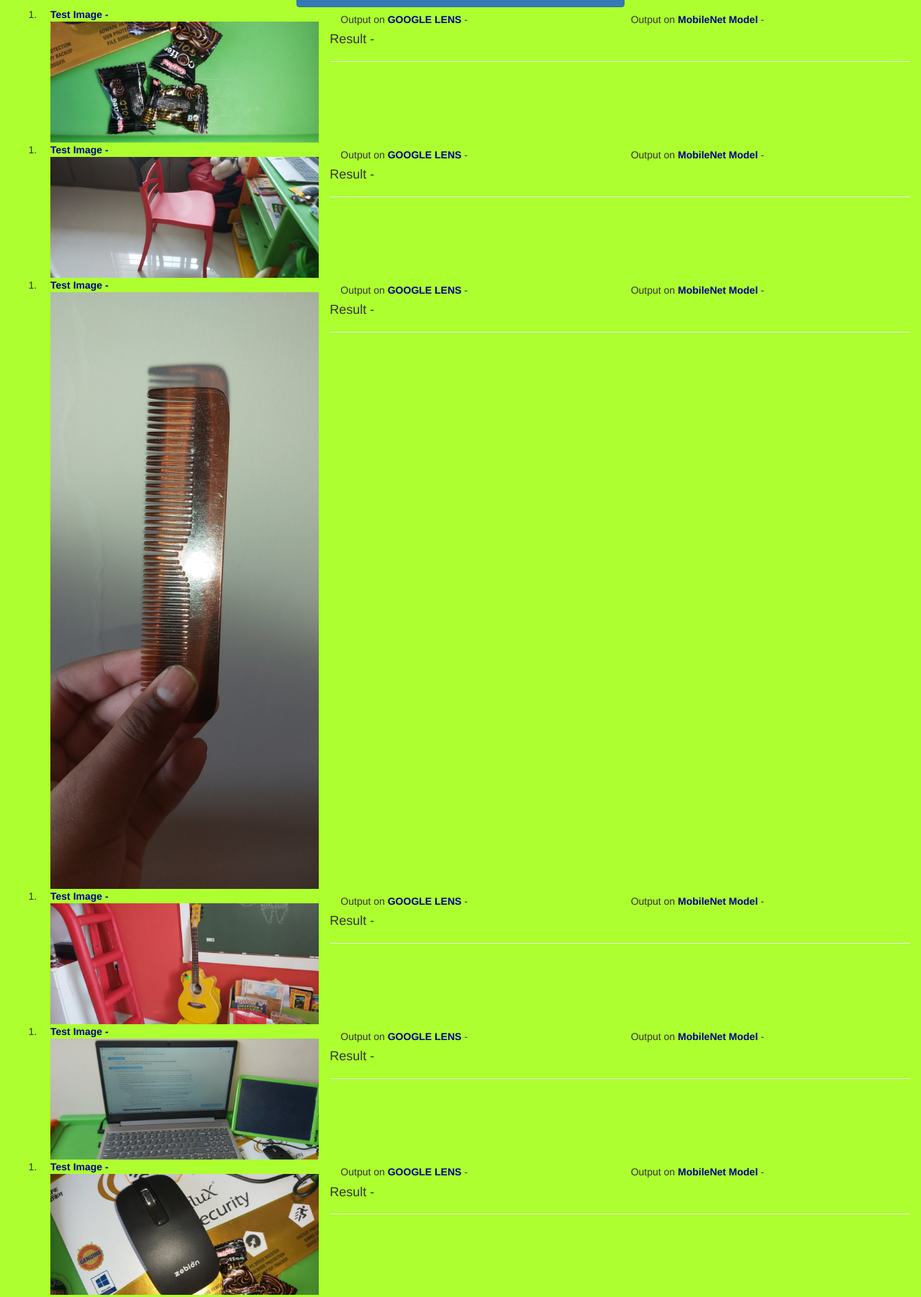
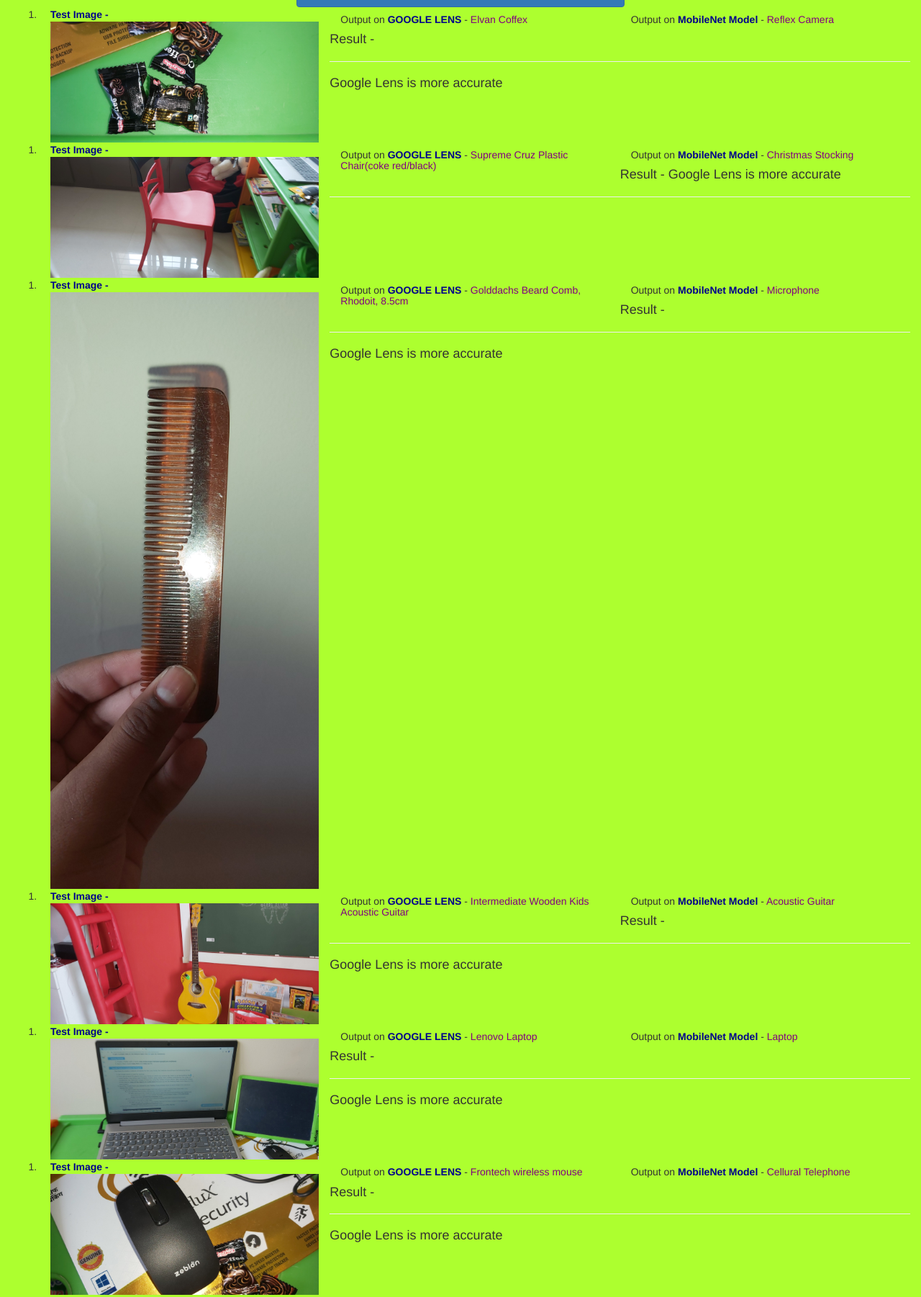
Before and after one commit to Ritwikrajmishra/Realtime-Case-Study-Webapp-, a plain HTML site: page index.html in a window 1280 px wide. Shown: the part 40-1842 px from the top of the page at 72% size. Drawn offline with nearby package versions, Linux system fonts and the light colour scheme.

Commit message:
Add files via upload

```diff
--- a/index.html
+++ b/index.html
@@ -24,18 +24,18 @@
 
                 <h5 class="col-sm-4 col-xs-12">
                     Output on <b>GOOGLE LENS</b> -
-                    <span></span>
+                    <span>Elvan Coffex</span>
                 </h5>
 
                 <h5 class="col-sm-4 col-xs-12">
                     Output on <b>MobileNet Model</b> -
-                    <span></span>
+                    <span>Reflex Camera</span>
                 </h5>
 
                 <div class="mini_result" class="col-xs-12">
                     <h4>Result - </h4>
                     <hr>
-                    <h4></h4>
+                    <h4>Google Lens is more accurate</h4>
                 </div>
             </div>
         </ol>
@@ -48,16 +48,16 @@
 
                 <h5 class="col-sm-4 col-xs-12">
                     Output on <b>GOOGLE LENS</b> -
-                    <span></span>
+                    <span>Supreme Cruz Plastic Chair(coke red/black)</span>
                 </h5>
 
                 <h5 class="col-sm-4 col-xs-12">
                     Output on <b>MobileNet Model</b> -
-                    <span></span>
+                    <span>Christmas Stocking</span>
                 </h5>
 
                 <div class="mini_result" class="col-xs-12">
-                    <h4>Result - </h4>
+                    <h4>Result - Google Lens is more accurate</h4>
                     <hr>
                     <h4></h4>
                 </div>
@@ -72,18 +72,18 @@
 
                 <h5 class="col-sm-4 col-xs-12">
                     Output on <b>GOOGLE LENS</b> -
-                    <span></span>
+                    <span>Golddachs Beard Comb, Rhodoit, 8.5cm</span>
                 </h5>
 
                 <h5 class="col-sm-4 col-xs-12">
                     Output on <b>MobileNet Model</b> -
-                    <span></span>
+                    <span>Microphone</span>
                 </h5>
 
                 <div class="mini_result" class="col-xs-12">
                     <h4>Result - </h4>
                     <hr>
-                    <h4></h4>
+                    <h4>Google Lens is more accurate</h4>
                 </div>
             </div>
         </ol>
@@ -96,18 +96,18 @@
 
                 <h5 class="col-sm-4 col-xs-12">
                     Output on <b>GOOGLE LENS</b> -
-                    <span></span>
+                    <span>Intermediate Wooden Kids Acoustic Guitar</span>
                 </h5>
 
                 <h5 class="col-sm-4 col-xs-12">
                     Output on <b>MobileNet Model</b> -
-                    <span></span>
+                    <span>Acoustic Guitar</span>
                 </h5>
 
                 <div class="mini_result" class="col-xs-12">
                     <h4>Result - </h4>
                     <hr>
-                    <h4></h4>
+                    <h4>Google Lens is more accurate</h4>
                 </div>
             </div>
         </ol>
@@ -120,18 +120,18 @@
 
                 <h5 class="col-sm-4 col-xs-12">
                     Output on <b>GOOGLE LENS</b> -
-                    <span></span>
+                    <span>Lenovo Laptop</span>
                 </h5>
 
                 <h5 class="col-sm-4 col-xs-12">
                     Output on <b>MobileNet Model</b> -
-                    <span></span>
+                    <span>Laptop</span>
                 </h5>
 
                 <div class="mini_result" class="col-xs-12">
                     <h4>Result - </h4>
                     <hr>
-                    <h4></h4>
+                    <h4>Google Lens is more accurate</h4>
                 </div>
             </div>
         </ol>
@@ -144,18 +144,18 @@
 
                 <h5 class="col-sm-4 col-xs-12">
                     Output on <b>GOOGLE LENS</b> -
-                    <span></span>
+                    <span>Frontech wireless mouse</span>
                 </h5>
 
                 <h5 class="col-sm-4 col-xs-12">
                     Output on <b>MobileNet Model</b> -
-                    <span></span>
+                    <span>Cellural Telephone</span>
                 </h5>
 
                 <div class="mini_result" class="col-xs-12">
                     <h4>Result - </h4>
                     <hr>
-                    <h4></h4>
+                    <h4>Google Lens is more accurate</h4>
                 </div>
             </div>
         </ol>
@@ -168,18 +168,18 @@
 
                 <h5 class="col-sm-4 col-xs-12">
                     Output on <b>GOOGLE LENS</b> -
-                    <span></span>
+                    <span>Luxor Gelone Gel Pen</span>
                 </h5>
 
                 <h5 class="col-sm-4 col-xs-12">
                     Output on <b>MobileNet Model</b> -
-                    <span></span>
+                    <span>Vaccum Cleaner</span>
                 </h5>
 
                 <div class="mini_result" class="col-xs-12">
                     <h4>Result - </h4>
                     <hr>
-                    <h4></h4>
+                    <h4>Google Lens is more accurate</h4>
                 </div>
             </div>
         </ol>
@@ -192,18 +192,18 @@
 
                 <h5 class="col-sm-4 col-xs-12">
                     Output on <b>GOOGLE LENS</b> -
-                    <span></span>
+                    <span>One Korea Air Cooler Remote</span>
                 </h5>
 
                 <h5 class="col-sm-4 col-xs-12">
                     Output on <b>MobileNet Model</b> -
-                    <span></span>
+                    <span>Seat Belt</span>
                 </h5>
 
                 <div class="mini_result" class="col-xs-12">
                     <h4>Result - </h4>
                     <hr>
-                    <h4></h4>
+                    <h4>Google Lens is more accurate</h4>
                 </div>
             </div>
         </ol>
@@ -216,18 +216,18 @@
 
                 <h5 class="col-sm-4 col-xs-12">
                     Output on <b>GOOGLE LENS</b> -
-                    <span></span>
+                    <span>Electronic Writing Tablet</span>
                 </h5>
 
                 <h5 class="col-sm-4 col-xs-12">
                     Output on <b>MobileNet Model</b> -
-                    <span></span>
+                    <span>Desktop Computer</span>
                 </h5>
 
                 <div class="mini_result" class="col-xs-12">
                     <h4>Result - </h4>
                     <hr>
-                    <h4></h4>
+                    <h4>Google Lens is more accurate</h4>
                 </div>
             </div>
         </ol>
@@ -240,21 +240,24 @@
 
                 <h5 class="col-sm-4 col-xs-12">
                     Output on <b>GOOGLE LENS</b> -
-                    <span></span>
+                    <span>Silverlit Pokibot</span>
                 </h5>
 
                 <h5 class="col-sm-4 col-xs-12">
                     Output on <b>MobileNet Model</b> -
-                    <span></span>
+                    <span>Toaster</span>
                 </h5>
 
                 <div class="mini_result" class="col-xs-12">
                     <h4>Result - </h4>
                     <hr>
-                    <h4></h4>
+                    <h4>Google Lens is more accurate</h4>
                 </div>
             </div>
         </ol>
+        <center>
+            <h4 id="main_result" class="btn btn-danger">I used 10 images and Google lens identified all of them more accurately than MobileNet so Google Lens is better.</h4>
+        </center>
 
     </body>
 </html>
--- a/style.css
+++ b/style.css
@@ -14,3 +14,7 @@ span
 {
   font-size: 25px;
 }
+#main_result
+{
+  font-size: 25px;
+}
```
